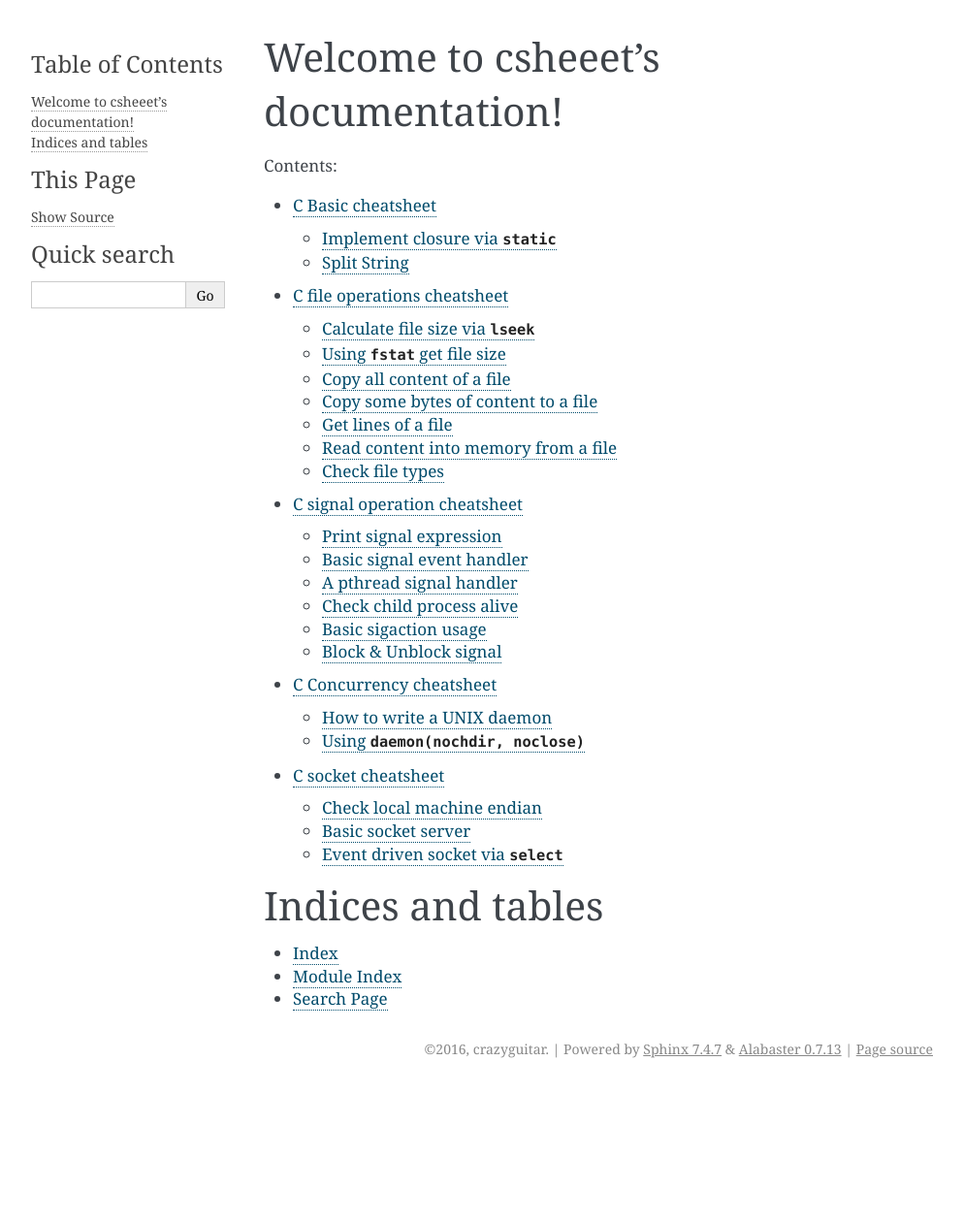
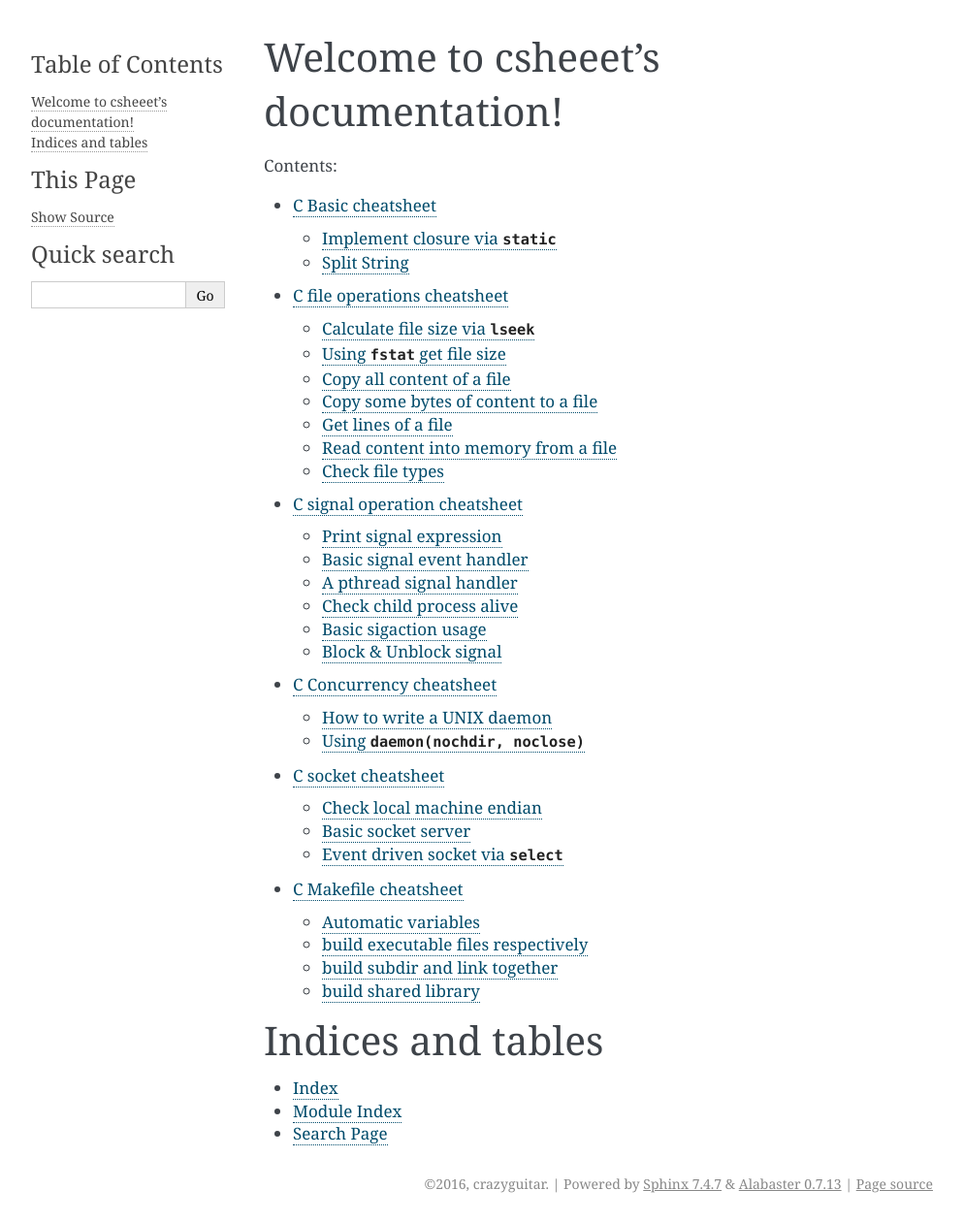
Before and after one commit to emcute0319/cppcheatsheet, a Sphinx documentation site: the page built from docs/index.rst, in a window 1280 px wide. Shown: the whole page at 97% size, without its empty margins (148-1141 px from the left). Built offline with Sphinx 7.4.7, drawn with Linux system fonts in a browser that asks for light colours; before the commit the page ends 1121 px from its top, so only the background shows below that; some of the changed lines change nothing that is shown.

Commit message:
Add c make file basic example note

```diff
--- a/docs/index.rst
+++ b/docs/index.rst
@@ -16,6 +16,7 @@
    notes/c_signal
    notes/c_concurrency
    notes/c_socket
+   notes/c_make
 
 
 Indices and tables
--- /dev/null
+++ b/docs/notes/c_make.rst
@@ -0,0 +1,191 @@
+======================
+C Makefile cheatsheet
+======================
+
+Automatic variables
+--------------------
+
++------------------------+-----------------------------------------------------------------+
+|   automatic variables  |        descriptions                                             |
++------------------------+-----------------------------------------------------------------+
+|         $@             | The file name of the target                                     |
++------------------------+-----------------------------------------------------------------+
+|         $<             | The name of the first prerequisite                              |
++------------------------+-----------------------------------------------------------------+
+|         $^             | The names of all the prerequisites                              |
++------------------------+-----------------------------------------------------------------+
+|         $\+            | prerequisites listed more than once are duplicated in the order |
++------------------------+-----------------------------------------------------------------+
+
+Makefile
+
+.. code-block:: make
+
+    .PHONY: all
+
+    all: hello world
+
+    hello world: foo foo foo bar bar
+            @echo "== target: $@ =="
+            @echo $<
+            @echo $^
+            @echo $+
+
+    foo:
+            @echo "Hello foo"
+
+    bar:
+            @echo "Hello Bar"
+
+output
+
+.. code-block:: bash
+
+    Hello foo
+    Hello Bar
+    == target: hello ==
+    foo
+    foo bar
+    foo foo foo bar bar
+    == target: world ==
+    foo
+    foo bar
+    foo foo foo bar bar
+
+
+build executable files respectively
+------------------------------------
+
+directory layout
+
+.. code-block:: bash
+
+    .
+    |-- Makefile
+    |-- bar.c
+    |-- bar.h
+    |-- foo.c
+    `-- foo.h
+
+Makefile
+
+.. code-block:: make
+
+    # CFLAGS: Extra flags to give to the C compiler
+    CFLAGS   += -Werror -Wall -O2 -g
+    SRC       = $(wildcard *.c)
+    OBJ       = $(SRC:.c=.o)
+    EXE       = $(subst .c,,$(SRC))
+
+    .PHONY: all clean
+
+    all: $(OBJ) $(EXE)
+
+    clean:
+        rm -rf *.o *.so *.a *.la $(EXE)
+
+
+output
+
+.. code-block:: bash
+
+    $ make
+    cc -Werror -Wall -O2 -g   -c -o foo.o foo.c
+    cc -Werror -Wall -O2 -g   -c -o bar.o bar.c
+    cc   foo.o   -o foo
+    cc   bar.o   -o bar
+
+
+build subdir and link together
+-------------------------------
+
+directory layout
+
+.. code-block:: bash
+
+    .
+    |-- Makefile
+    |-- include
+    |   `-- foo.h
+    `-- src
+        |-- foo.c
+        `-- main.c
+
+Makefile
+
+.. code-block:: make
+
+    CFLAGS  += -Wall -g -O2 -I./include
+    SRC     = $(wildcard src/*.c)
+    OBJ     = $(SRC:.c=.o)
+    EXE     = main
+
+    .PHONY: all clean
+
+    all: $(OBJ) $(EXE)
+
+    $(EXE): $(OBJ)
+            $(CC) $(LDFLAGS) -o $@ $^
+
+    %.o: %.c
+            $(CC) $(CFLAGS) -c $< -o $@
+
+    clean:
+            rm -rf *.o *.so *.a *.la $(EXE) src/*.o src/*.so src/*a
+
+output
+
+.. code-block:: bash
+
+    cc -Wall -g -O2 -I./include -c src/foo.c -o src/foo.o
+    cc -Wall -g -O2 -I./include -c src/main.c -o src/main.o
+    cc  -o main src/foo.o src/main.o
+
+
+build shared library
+---------------------
+
+directory layout
+
+.. code-block:: bash
+
+    .
+    |-- Makefile
+    |-- include
+    |   `-- common.h
+    `-- src
+        |-- bar.c
+        `-- foo.c
+
+Makefile
+
+.. code-block:: make
+
+    SONAME    = libfoobar.so.1
+    SHARED    = src/libfoobar.so.1.0.0
+    SRC       = $(wildcard src/*.c)
+    OBJ       = $(SRC:.c=.o)
+
+    CFLAGS    += -Wall -Werror -fPIC -O2 -g -I./include
+    LDFLAGS   += -shared -Wl,-soname,$(SONAME)
+
+    .PHONY: all clean
+
+    all: $(SHARED) $(OBJ)
+
+    $(SHARED): $(OBJ)
+            $(CC) $(LDFLAGS) -o $@ $^
+
+    %.o: %.c
+            $(CC) $(CFLAGS) -c $^ -o $@
+
+    clean:
+            rm -rf src/*.o src/*.so.* src/*.a src/*.la
+
+output
+
+.. code-block:: bash
+
+    cc -Wall -Werror -fPIC -O2 -g -I./include -c src/foo.c -o src/foo.o
+    cc -Wall -Werror -fPIC -O2 -g -I./include -c src/bar.c -o src/bar.o
+    cc -shared -Wl,-soname,libfoobar.so.1 -o src/libfoobar.so.1.0.0 src/foo.o src/bar.o
```
